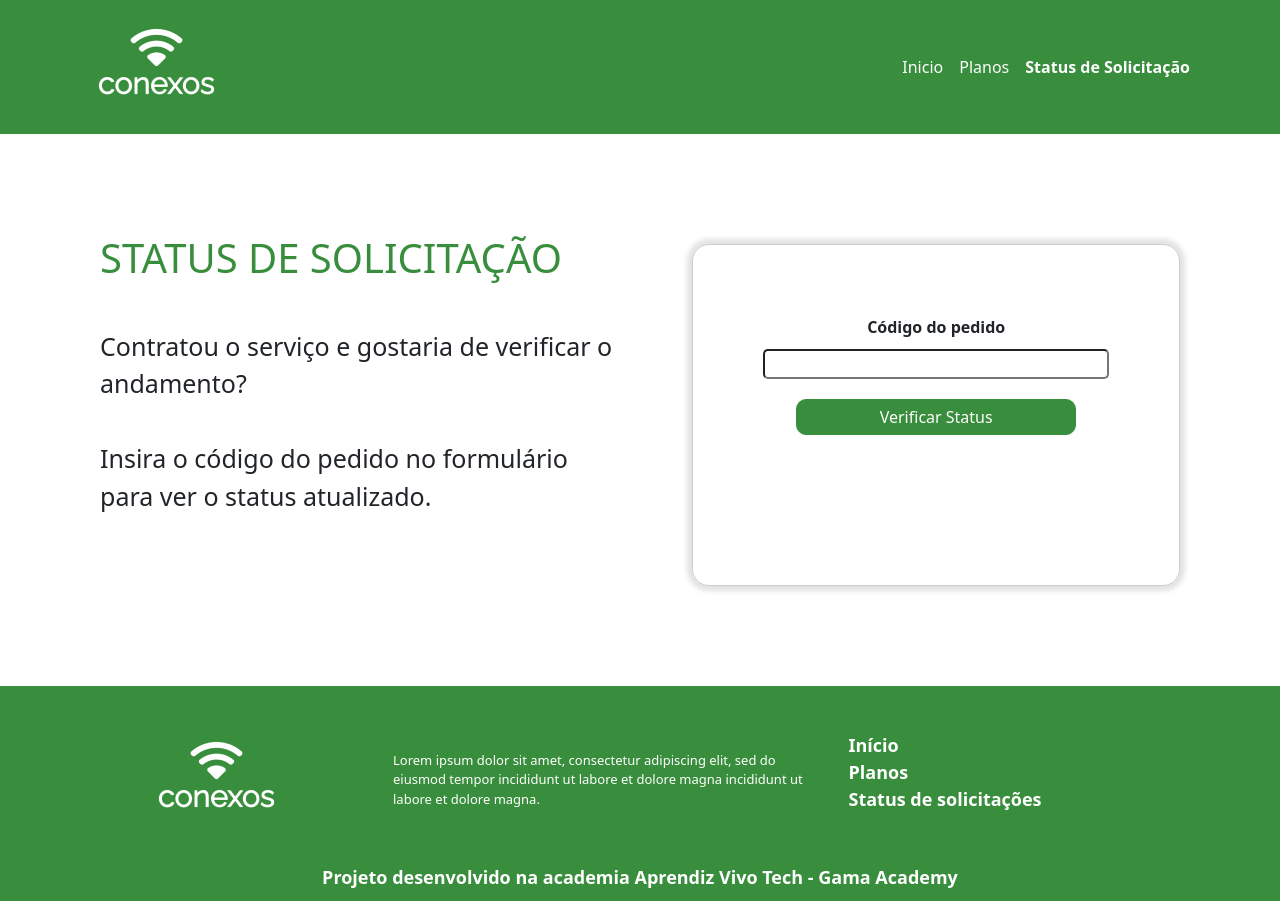
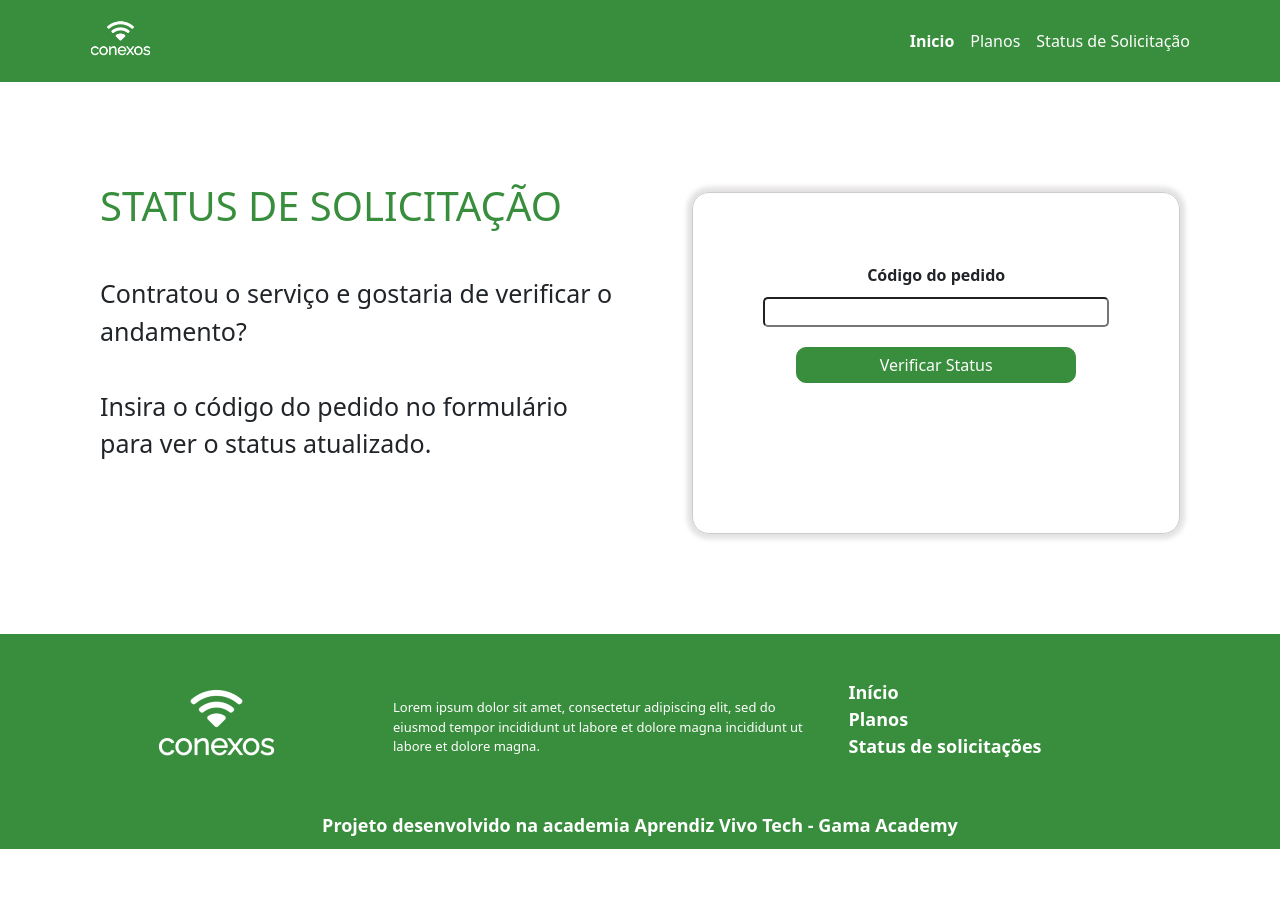
Before and after one commit to Thigas0608/VivoAprendiz-INTEGRADOR.CONEXOS-Gama, a plain HTML site: page statusDeSolicitacao.html in a window 1280 px wide. After the commit the page ends 849 px from the top, so only its background shows below. Drawn offline with nearby package versions, Linux system fonts and the light colour scheme.

Commit message:
fix(header): corrigir bug no cabeçalho

```diff
--- a/statusDeSolicitacao.html
+++ b/statusDeSolicitacao.html
@@ -18,18 +18,19 @@
         <nav class="navbar navbar-expand-lg">
             <!-- Cabeçalho da barra de navegação -->
             <div class="container">
+
                 <!-- Conteúdo do cabeçalho da barra de navegação -->
                 <div class="collapse navbar-collapse" id="navbarTogglerDemo01">
-                    <a class="navbar-brand" href="#"><img src="img/logo-conexos.png" alt="logo conexos"></a>
+                    <a class="navbar-brand" href="#"><img src="img/logo-conexos.png" alt="logo conexos" class="img-header"></a>
                     <ul class="navbar-nav">
                         <li class="nav-item">
-                            <a class="nav-link" aria-current="page" href="index.html">Inicio</a>
+                            <a class="nav-link active" aria-current="page" href="index.html">Inicio</a>
                         </li>
                         <li class="nav-item">
                             <a class="nav-link" href="planos.html">Planos</a>
                         </li>
                         <li class="nav-item">
-                            <a class="nav-link active" href="statusDeSolicitacao.html">Status de Solicitação</a>
+                            <a class="nav-link" href="statusDeSolicitacao.html">Status de Solicitação</a>
                         </li>
                     </ul>
                 </div>
```
Also changed, not shown: planos.html (+12 -52 lines).
